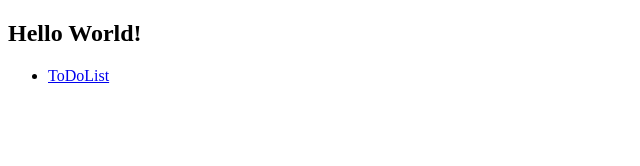
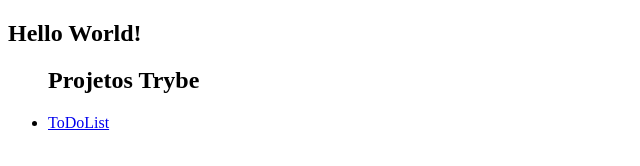
Before and after one commit to helotchi/helotchi.github.io, a plain HTML site: page index.html in a window 1280 px wide. Shown: the whole page, without its empty margins (0-640 px from the left). Drawn offline with Linux system fonts and the light colour scheme.

Commit message:
Lista Projetos Trybe

```diff
--- a/index.html
+++ b/index.html
@@ -8,7 +8,7 @@
 </head>
 <body>
     <h2>Hello World!</h2>
-    <ul>
+    <ul><h2>Projetos Trybe</h2>
         <li><a href="trybe/trybe-projetos/sd-018-a-project-todo-list/index.html">ToDoList</a></li>
     </ul>
 </body>
```
